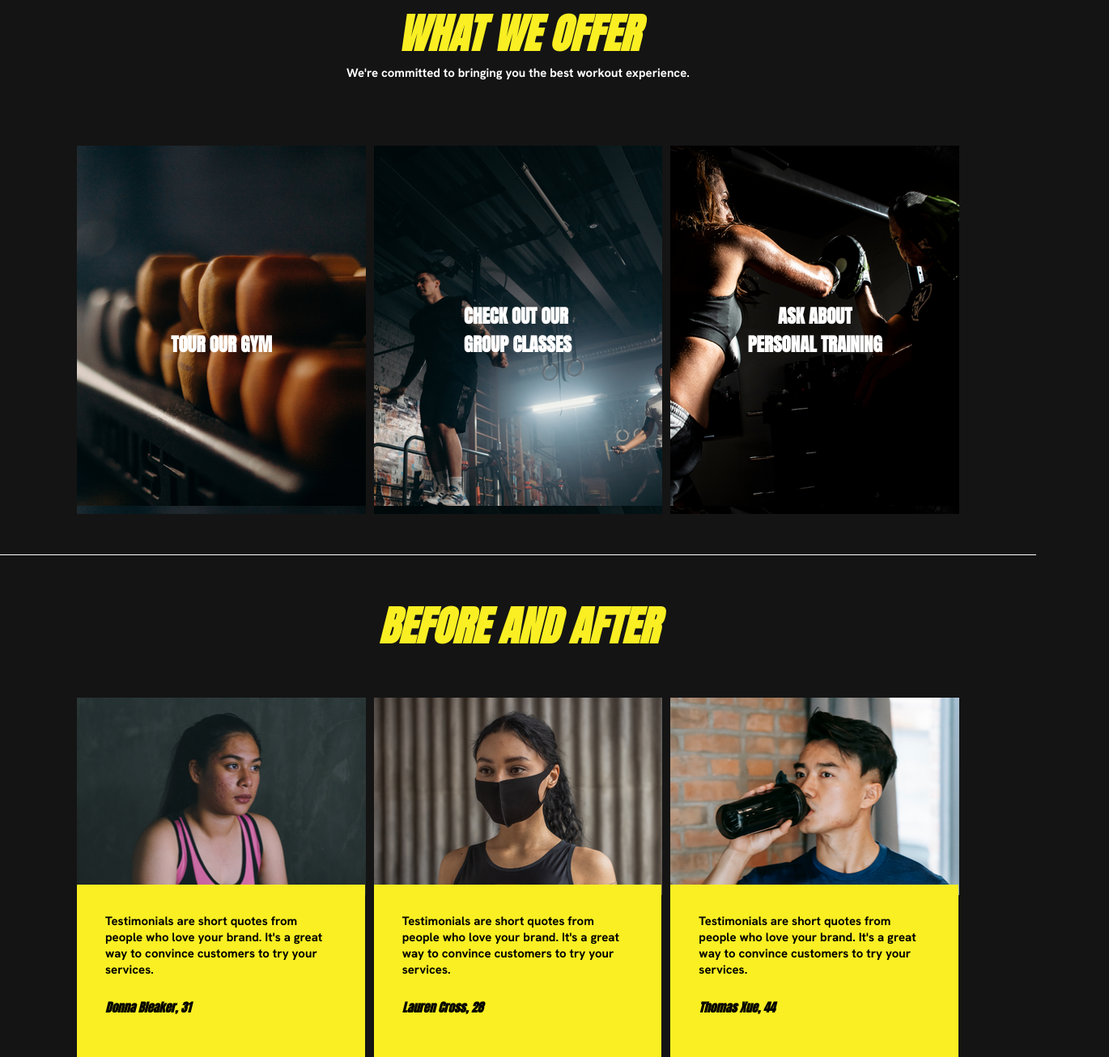
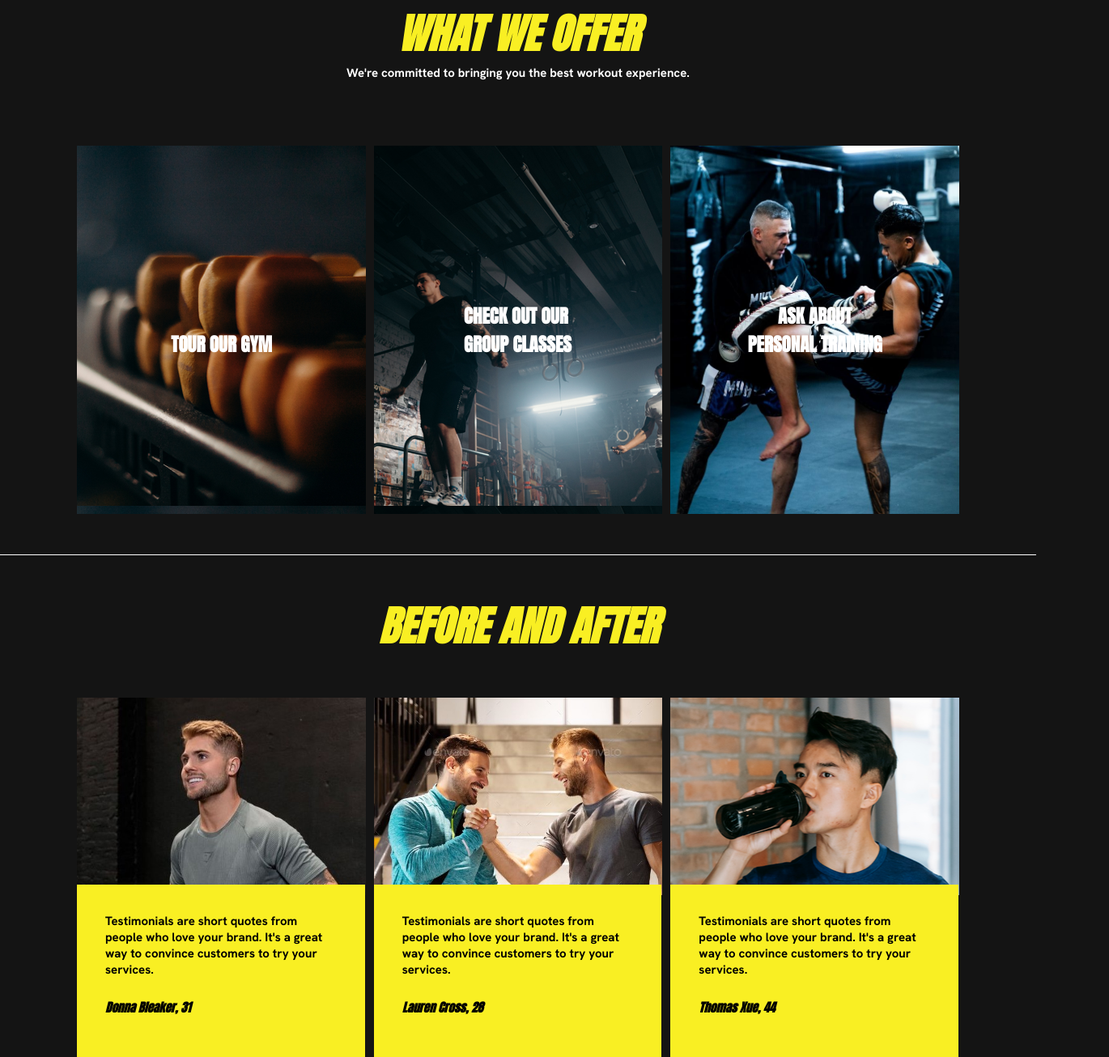
Before and after one commit to hesham-hany0/fitness-website, a plain HTML site: page index.html in a window 1280 px wide. Shown: the part 1297-2603 px from the top of the page at 81% size, 1370 px wide, since content can reach past the window. Drawn offline with Linux system fonts and the light colour scheme.

Commit message:
Add files via upload

```diff
--- a/css/style.css
+++ b/css/style.css
@@ -784,7 +784,10 @@ a {
 
 
 .page3 .cards .card3 {
-    background: url(../img/Bright\ Yellow\ and\ Black\ Photographic\ Fitness\ Service\ Website\ \(6\).png);
+    background: url(../img/boxing\ replace\ img.jpeg);
+    background-position: center;
+    background-repeat: no-repeat;
+    background-size: cover;
     width: 393px;
     height: 455px;
     position: relative;
@@ -837,9 +840,10 @@ a {
 }
 
 .page4 .cards .card1 {
-    background: url(../img/Bright\ Yellow\ and\ Black\ Photographic\ Fitness\ Service\ Website\ \(7\).png);
+    background: url(../img/replace\ girl\ 1.jpeg);
     background-position: center;
     background-size: cover;
+    background-repeat: no-repeat;
     width: 380px;
     height: 244px;
     position: relative;
@@ -874,7 +878,7 @@ a {
 
 
 .page4 .cards .card2 {
-    background: url(../img/Bright\ Yellow\ and\ Black\ Photographic\ Fitness\ Service\ Website\ \(8\).png);
+    background: url(../img/replace\ girl\ 2.jpeg);
     background-position: center;
     background-size: cover;
     width: 380px;
--- a/index.html
+++ b/index.html
@@ -58,7 +58,7 @@
 
             <div class="imgs">
                 <img class="img1" src="img/Bright Yellow and Black Photographic Fitness Service Website (3).png" alt="">
-                <img class="img2" src="img/Bright Yellow and Black Photographic Fitness Service Website (2).png" alt="">
+                <img class="img2" src="img/rope replace img 2.jpeg" alt="">
             </div>
         </div>
     </div>
```
Also changed, not shown: img/boxing replace img.jpeg (added), img/replace girl 1.jpeg (added), img/replace girl 2.jpeg (added), img/rope replace img 2.jpeg (added), img/rope replace img.jpeg (added).
